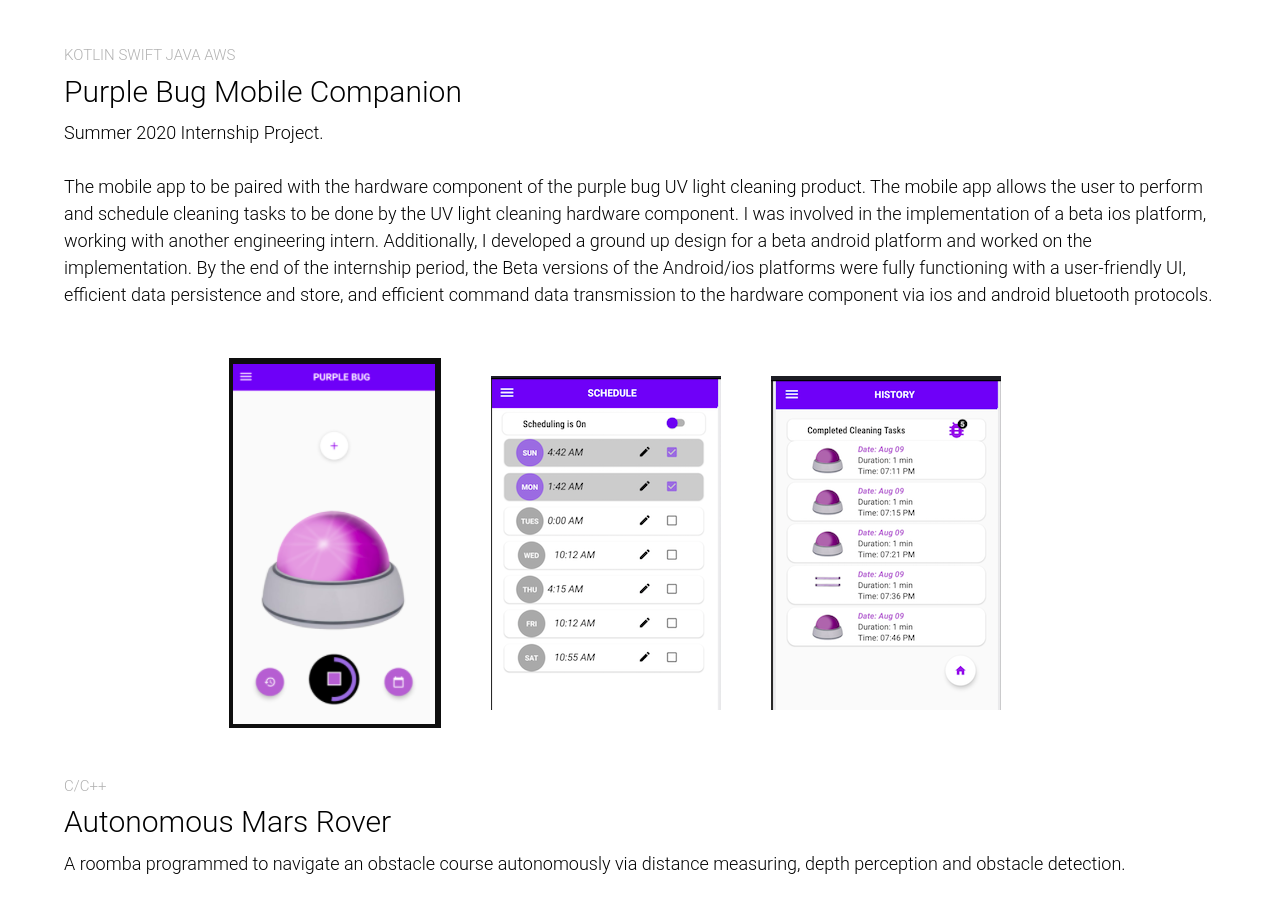
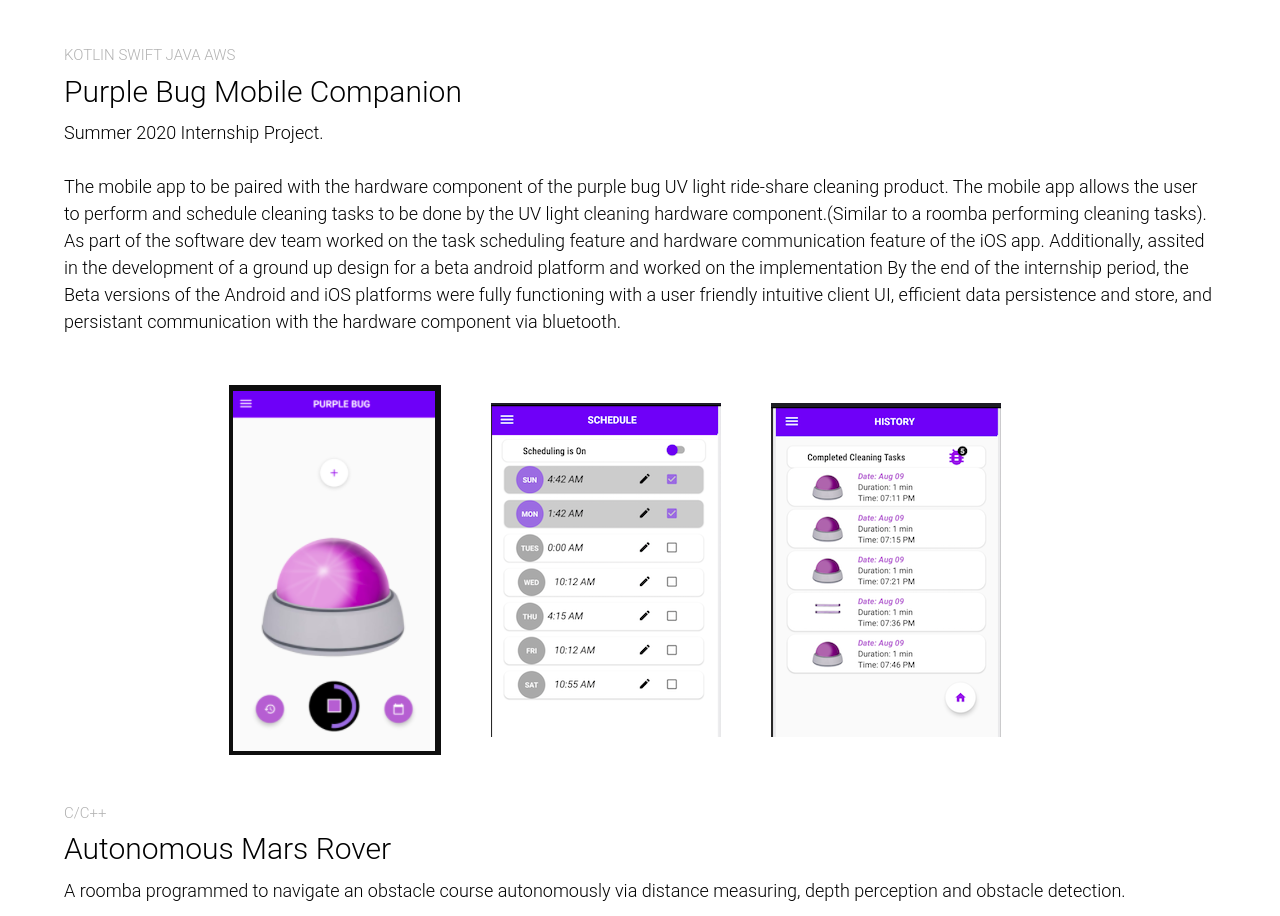
Before and after one commit to indrajeetadityaroy9/indrajeet-portfolio, a website built with Parcel: page index.html in a window 1280 px wide. Shown: the part 5316-6232 px from the top of the page. Built offline with nearby package versions, Linux system fonts and the light colour scheme.

Commit message:
made edits

```diff
--- a/index.html
+++ b/index.html
@@ -363,17 +363,17 @@
           <br>
           <br>
           The mobile app to be paired with the hardware
-          component of the purple bug UV light cleaning product.
+          component of the purple bug UV light ride-share cleaning product.
           The mobile app allows the user to perform and schedule
           cleaning tasks to be done by the UV light cleaning hardware
-          component. I was involved in the implementation of a beta ios
-          platform, working with another engineering intern. Additionally,
-          I developed a ground up design for a beta android platform and
-          worked on the implementation. By the end of the internship period,
-          the Beta versions of the Android/ios platforms were fully functioning
-          with a user-friendly UI, efficient data persistence and store, and
-          efficient command data transmission to the hardware component via ios
-          and android bluetooth protocols.</p>
+          component.(Similar to a roomba performing cleaning tasks).
+	  As part of the software dev team worked on the task scheduling
+          feature and hardware communication feature of the iOS app. Additionally,
+          assited in the development of a ground up design for a beta android platform and
+          worked on the implementation  By the end of the internship period,
+          the Beta versions of the Android and iOS platforms were fully functioning
+          with a user friendly intuitive client UI, efficient data persistence and store, and
+          persistant communication with the hardware component via bluetooth.</p>
       </div>
     </div>
     <div class="portfolio-item">
```
